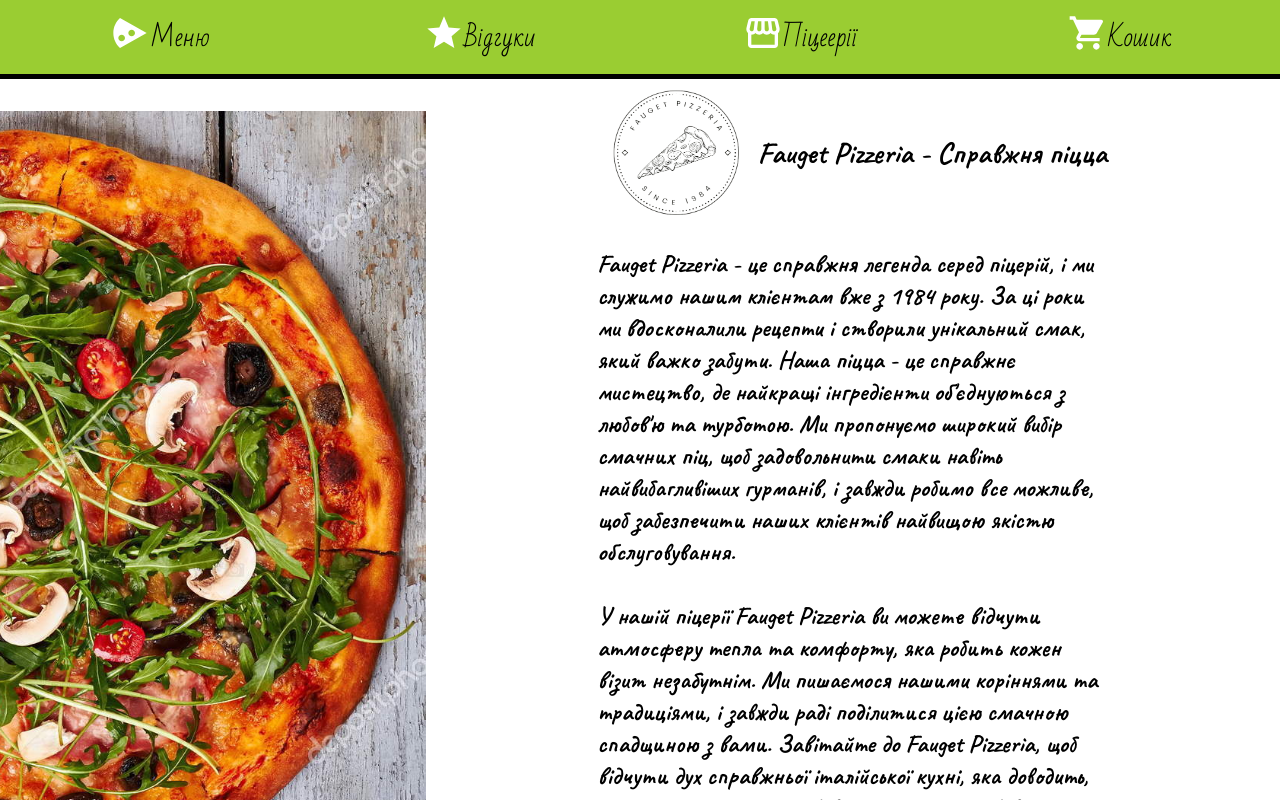
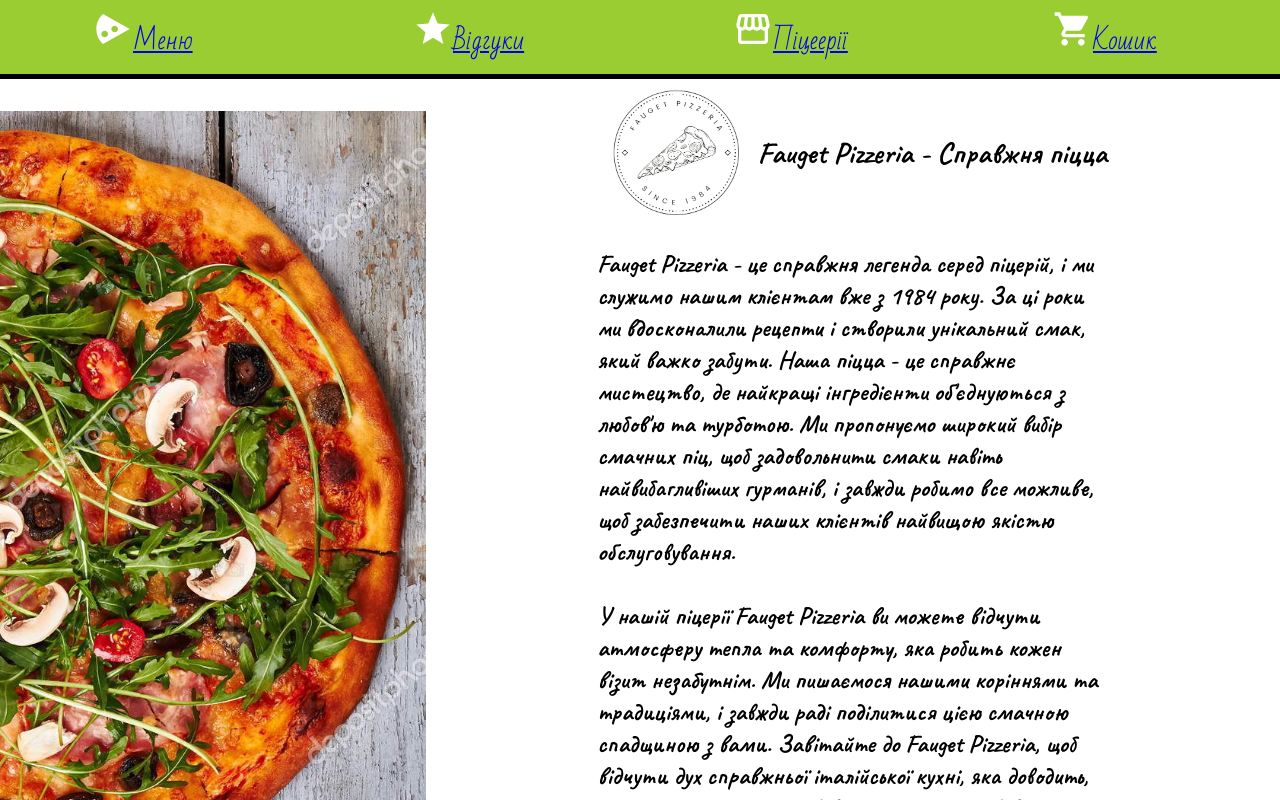
Before and after one commit to NickNameUA/Pizzeria, a React (Create React App) app in the folder client/: page / in a window 1280 px wide. Shown: the top 800 px of the page. Built offline with nearby package versions, Linux system fonts and the light colour scheme.

Commit message:
Add router system

```diff
--- a/client/src/App.tsx
+++ b/client/src/App.tsx
@@ -1,10 +1,16 @@
 import React from "react";
 import Main from "./Pages/Main";
+
+import { Route, Routes } from "react-router-dom";
 
 const App = () => {
   return (
     <>
-      <Main />
+      <Routes>
+        <Route path="/" element={<Main />}>
+          <Route path="menu" element={<Main />} />
+        </Route>
+      </Routes>
     </>
   );
 };
--- a/client/src/Components/NavBar.tsx
+++ b/client/src/Components/NavBar.tsx
@@ -6,33 +6,34 @@ import LocalPizzaIcon from "@mui/icons-material/LocalPizza";
 import ShoppingCartIcon from "@mui/icons-material/ShoppingCart";
 import StorefrontIcon from "@mui/icons-material/Storefront";
 import GradeIcon from "@mui/icons-material/Grade";
+import { NavLink } from "react-router-dom";
 
 const NavBar = () => {
   return (
     <div id="NavBar">
       <button>
-        <div>
+        <NavLink to="menu">
           <LocalPizzaIcon id="pizza" className="icon" sx={{ fontSize: 40 }} />
           Меню
-        </div>
+        </NavLink>
       </button>
       <button>
-        <div>
+        <NavLink to="menu">
           <GradeIcon className="icon" sx={{ fontSize: 40 }} />
           Відгуки
-        </div>
+        </NavLink>
       </button>
       <button>
-        <div>
+        <NavLink to="menu">
           <StorefrontIcon className="icon" sx={{ fontSize: 40 }} />
           Піцеерії
-        </div>
+        </NavLink>
       </button>
       <button>
-        <div>
+        <NavLink to="menu">
           <ShoppingCartIcon className="icon" sx={{ fontSize: 40 }} />
           Кошик
-        </div>
+        </NavLink>
       </button>
     </div>
   );
--- a/client/src/index.tsx
+++ b/client/src/index.tsx
@@ -2,12 +2,15 @@ import React from "react";
 import ReactDOM from "react-dom/client";
 import "./index.css";
 import App from "./App";
+import { BrowserRouter } from "react-router-dom";
 
 const root = ReactDOM.createRoot(
   document.getElementById("root") as HTMLElement
 );
 root.render(
   <React.StrictMode>
-    <App />
+    <BrowserRouter>
+      <App />
+    </BrowserRouter>
   </React.StrictMode>
 );
```
